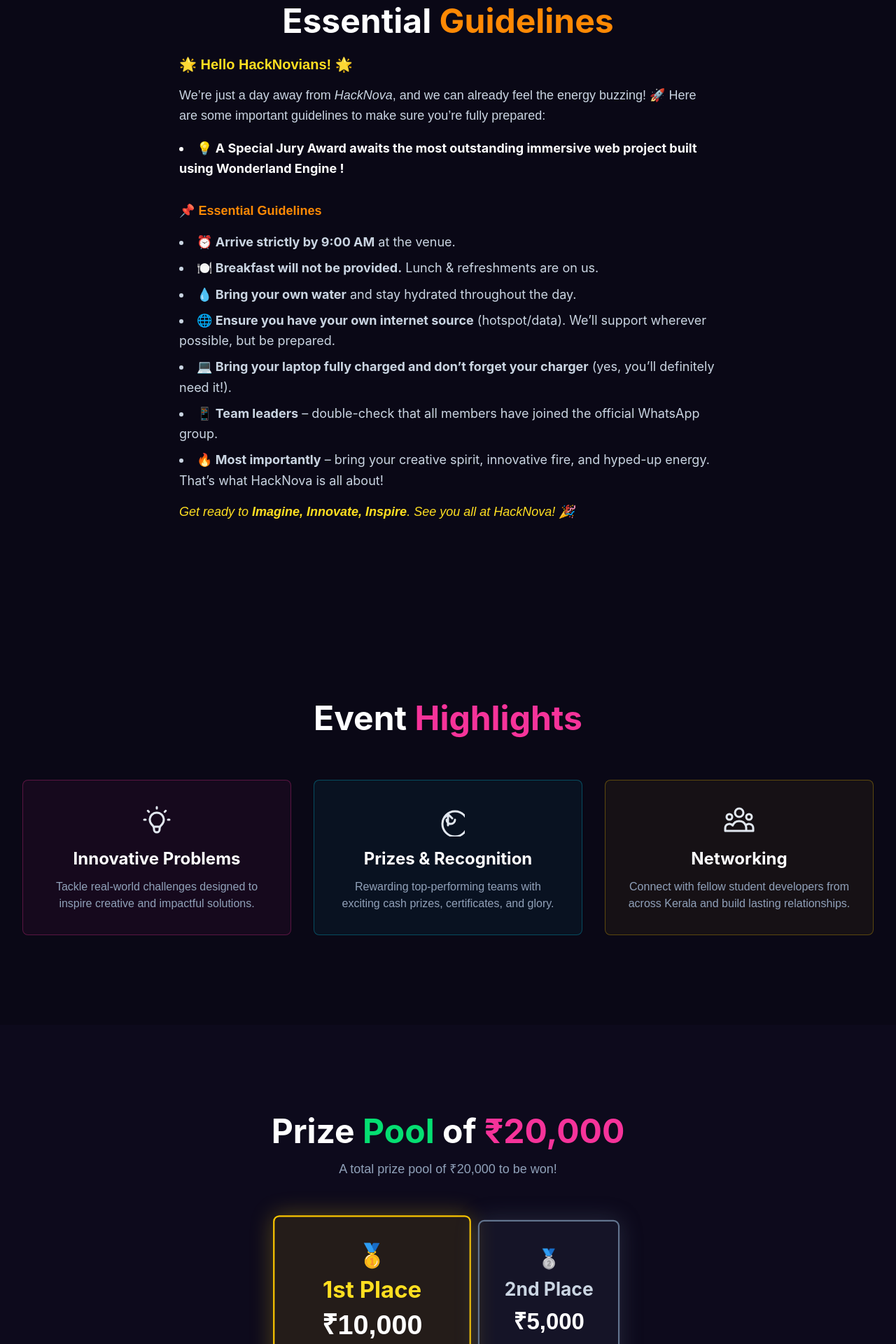
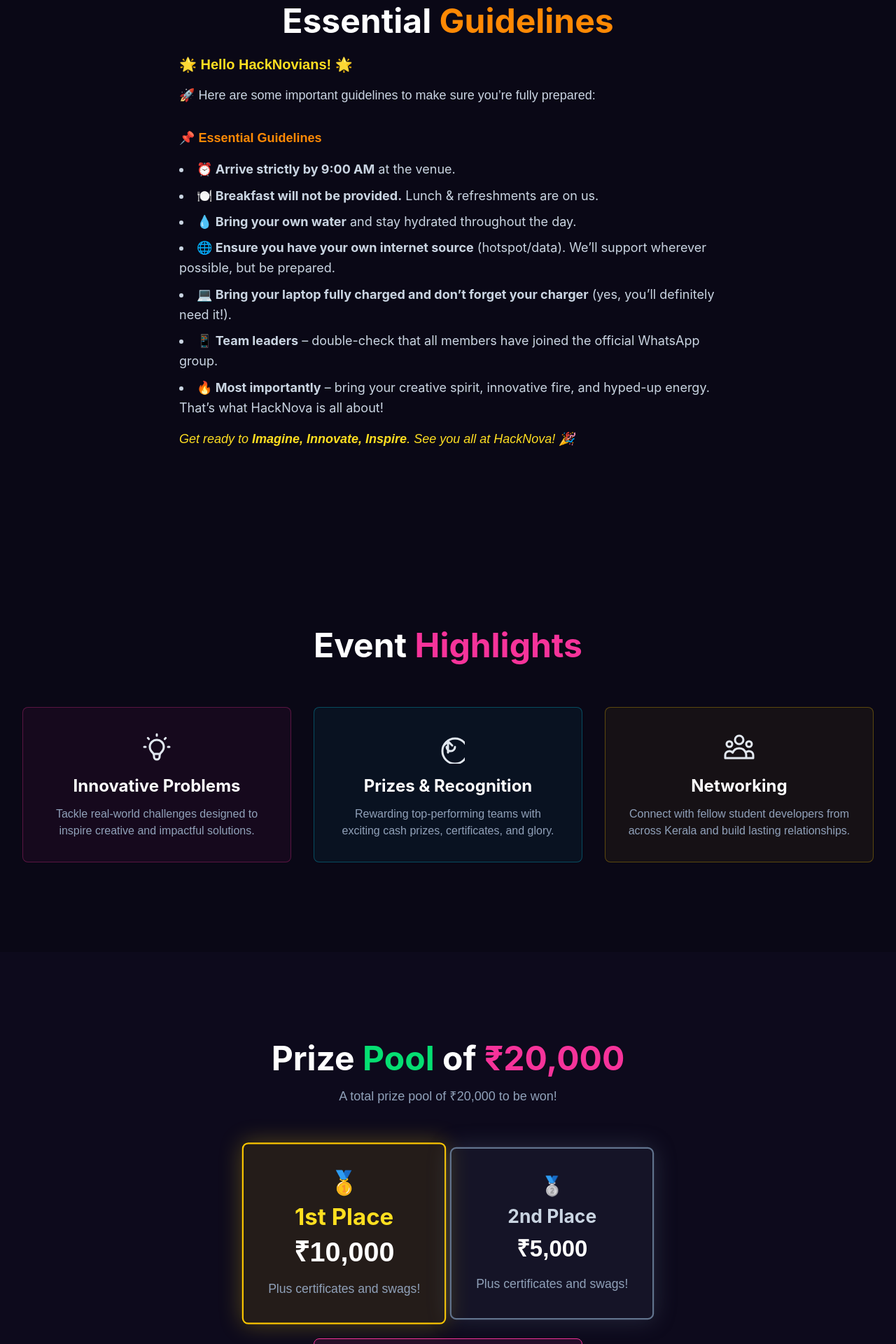
Before and after one commit to athulmenondev/HackNova, a React (Vite) app: page / in a window 1280 px wide. Shown: the part 1880-3800 px from the top of the page at 70% size. Built offline with nearby package versions, Linux system fonts and the light colour scheme.

Commit message:
updated guidlines

```diff
--- a/src/App.tsx
+++ b/src/App.tsx
@@ -276,12 +276,9 @@ const Guidelines = () => {
                 <div className={`max-w-3xl mx-auto text-lg text-slate-300 leading-relaxed text-left space-y-4 transition-all duration-500 ease-in-out delay-200 ${isGuidelinesVisible ? 'opacity-100 translate-y-0' : 'opacity-0 translate-y-8'}`}>
                     <p className="font-bold text-xl text-yellow-300">🌟 Hello HackNovians! 🌟</p>
                     <p>
-                        We’re just a day away from <span className="italic">HackNova</span>, and we can already feel the energy buzzing! 🚀 Here are some important guidelines to make sure you’re fully prepared:
+                        🚀 Here are some important guidelines to make sure you’re fully prepared:
                     </p>
-                    <ul className="list-disc list-inside space-y-2 text-white">
-                        {/* <li className="font-bold">✨ Problem Statements will be released tomorrow. You and your team can pick the one that excites you the most.</li> */}
-                        <li className="font-bold">💡 A Special Jury Award awaits the most outstanding immersive web project built using Wonderland Engine !</li>
-                    </ul>
+
                     <p className="font-bold text-lg text-orange-400 mt-8">📌 Essential Guidelines</p>
                     <ul className="list-disc list-inside space-y-2">
                         <li><span className="font-bold">⏰ Arrive strictly by 9:00 AM</span> at the venue.</li>
@@ -418,13 +415,13 @@ export default function App() {
                                 <h3 className="text-3xl font-bold text-yellow-300 mb-2">🥇</h3>
                                 <h3 className="text-3xl font-bold text-yellow-300 mb-2">1st Place</h3>
                                 <p className="text-4xl font-bold text-white mb-4">₹10,000</p>
-                                <p className="text-slate-400">Plus certificates and swag!</p>
+                                <p className="text-slate-400">Plus certificates and swags!</p>
                             </div>
                             <div className={`border-2 border-slate-500 bg-slate-500/10 p-8 rounded-lg text-center transform md:scale-110 shadow-[0_0_30px_rgba(100,116,139,0.3)] transition-all duration-500 ease-in-out delay-300 ${isPrizesVisible ? 'opacity-100 translate-y-0' : 'opacity-0 translate-y-8'}`}>
                                 <h3 className="text-2xl font-bold text-slate-300 mb-2">🥈</h3>
                                 <h3 className="text-2xl font-bold text-slate-300 mb-2">2nd Place</h3>
                                 <p className="text-3xl font-bold text-white mb-4">₹5,000</p>
-                                <p className="text-slate-400">Plus certificates.</p>
+                                <p className="text-slate-400">Plus certificates and swags!</p>
                             </div>
                         </div>
                         <div className={`flex justify-center mt-8`}>
```
